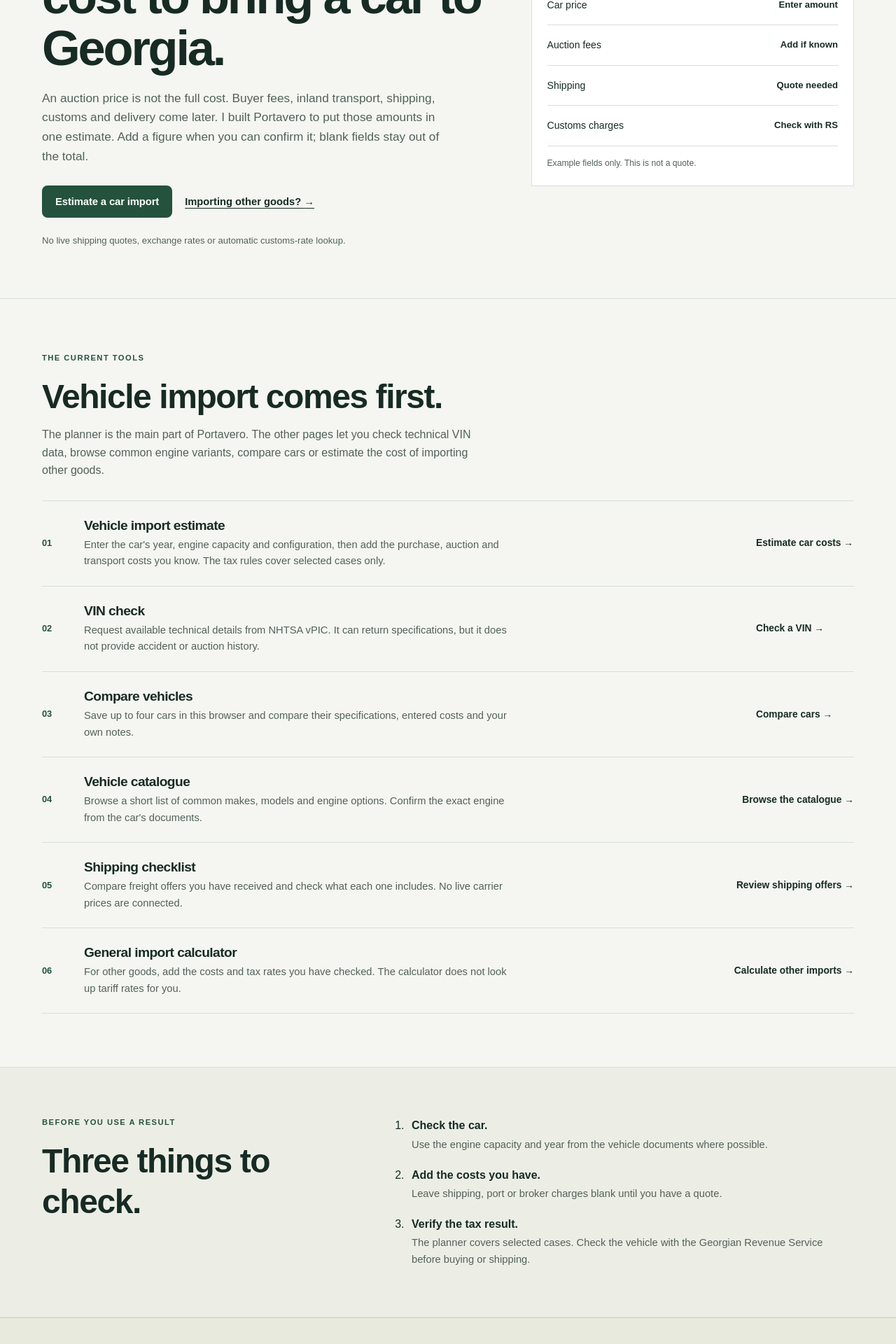
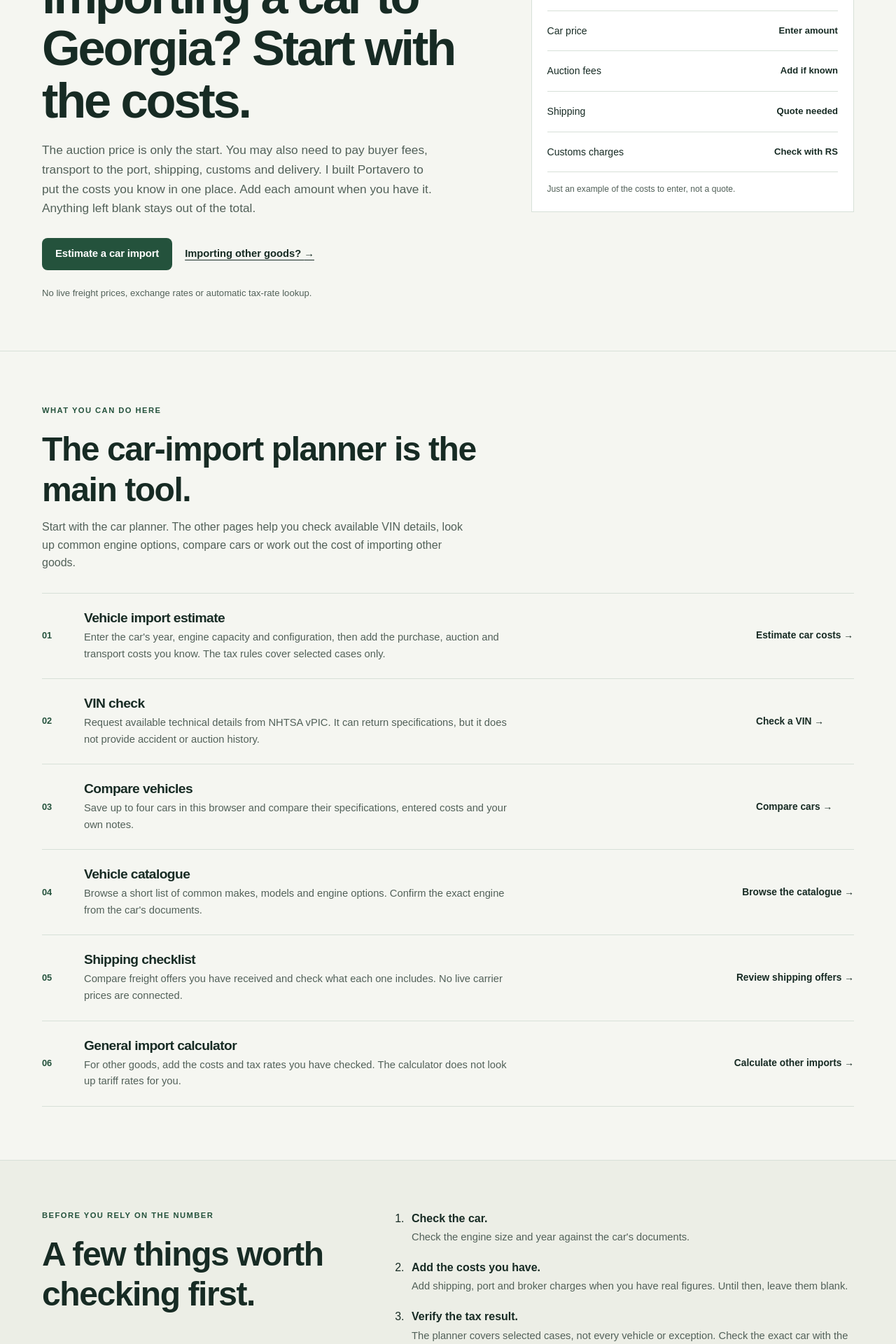
Before and after one commit to GIORGIO2032Q4E/portavero, a Next.js app: page / in a window 1280 px wide. Shown: the part 320-2240 px from the top of the page at 70% size. Built offline with nearby package versions, Linux system fonts and the light colour scheme; no server answers.

Commit message:
Make page.tsx copy more natural

```diff
--- a/src/app/page.tsx
+++ b/src/app/page.tsx
@@ -51,14 +51,14 @@ export default function HomePage() {
       <section className="simple-hero">
         <div className="container simple-hero-grid">
           <div className="simple-hero-copy">
-            <p className="simple-status">A student project about car imports to Georgia</p>
-            <h1>Estimate what it may cost to bring a car to Georgia.</h1>
-            <p className="simple-lede">An auction price is not the full cost. Buyer fees, inland transport, shipping, customs and delivery come later. I built Portavero to put those amounts in one estimate. Add a figure when you can confirm it; blank fields stay out of the total.</p>
+            <p className="simple-status">A car-import project built in Georgia</p>
+            <h1>Thinking about importing a car to Georgia? Start with the costs.</h1>
+            <p className="simple-lede">The auction price is only the start. You may also need to pay buyer fees, transport to the port, shipping, customs and delivery. I built Portavero to put the costs you know in one place. Add each amount when you have it. Anything left blank stays out of the total.</p>
             <div className="hero-actions">
               <Link href="/vehicle-import" className="button button-dark">Estimate a car import</Link>
               <Link href="/calculator" className="simple-text-link">Importing other goods? <span aria-hidden="true">→</span></Link>
             </div>
-            <p className="simple-note">No live shipping quotes, exchange rates or automatic customs-rate lookup.</p>
+            <p className="simple-note">No live freight prices, exchange rates or automatic tax-rate lookup.</p>
           </div>
           <aside className="simple-example">
             <div className="simple-example-heading">
@@ -69,7 +69,7 @@ export default function HomePage() {
             <div className="simple-example-row"><span>Auction fees</span><strong>Add if known</strong></div>
             <div className="simple-example-row"><span>Shipping</span><strong>Quote needed</strong></div>
             <div className="simple-example-row"><span>Customs charges</span><strong>Check with RS</strong></div>
-            <p className="simple-example-foot">Example fields only. This is not a quote.</p>
+            <p className="simple-example-foot">Just an example of the costs to enter, not a quote.</p>
           </aside>
         </div>
       </section>
@@ -77,9 +77,9 @@ export default function HomePage() {
       <section className="simple-tools-section">
         <div className="container">
           <div className="simple-section-heading">
-            <p className="editorial-label">THE CURRENT TOOLS</p>
-            <h2>Vehicle import comes first.</h2>
-            <p>The planner is the main part of Portavero. The other pages let you check technical VIN data, browse common engine variants, compare cars or estimate the cost of importing other goods.</p>
+            <p className="editorial-label">WHAT YOU CAN DO HERE</p>
+            <h2>The car-import planner is the main tool.</h2>
+            <p>Start with the car planner. The other pages help you check available VIN details, look up common engine options, compare cars or work out the cost of importing other goods.</p>
           </div>
           <div className="simple-tool-list">
             {tools.map((tool) => (
@@ -99,13 +99,13 @@ export default function HomePage() {
       <section className="simple-how-section">
         <div className="container simple-how-grid">
           <div>
-            <p className="editorial-label">BEFORE YOU USE A RESULT</p>
-            <h2>Three things to check.</h2>
+            <p className="editorial-label">BEFORE YOU RELY ON THE NUMBER</p>
+            <h2>A few things worth checking first.</h2>
           </div>
           <ol>
-            <li><strong>Check the car.</strong><span>Use the engine capacity and year from the vehicle documents where possible.</span></li>
-            <li><strong>Add the costs you have.</strong><span>Leave shipping, port or broker charges blank until you have a quote.</span></li>
-            <li><strong>Verify the tax result.</strong><span>The planner covers selected cases. Check the vehicle with the Georgian Revenue Service before buying or shipping.</span></li>
+            <li><strong>Check the car.</strong><span>Check the engine size and year against the car's documents.</span></li>
+            <li><strong>Add the costs you have.</strong><span>Add shipping, port and broker charges when you have real figures. Until then, leave them blank.</span></li>
+            <li><strong>Verify the tax result.</strong><span>The planner covers selected cases, not every vehicle or exception. Check the exact car with the Revenue Service before you buy or ship it.</span></li>
           </ol>
         </div>
       </section>
```
